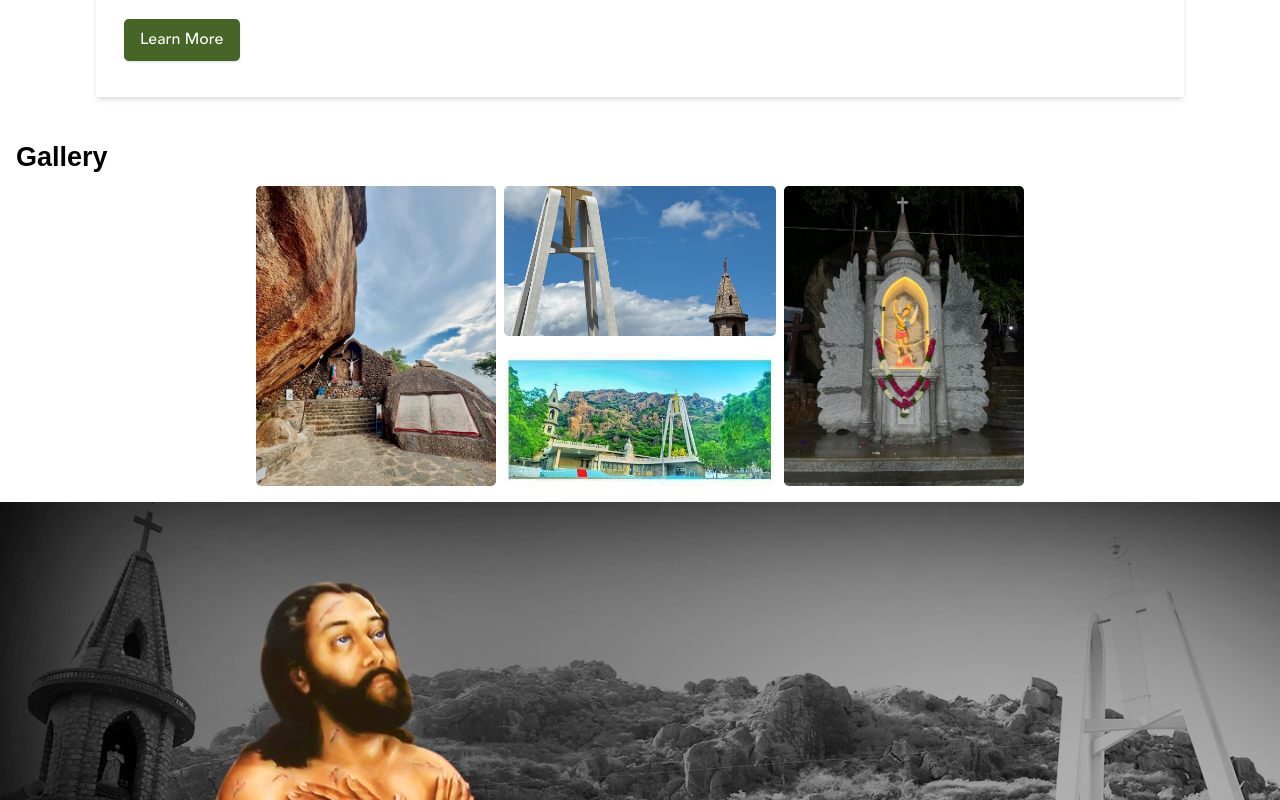
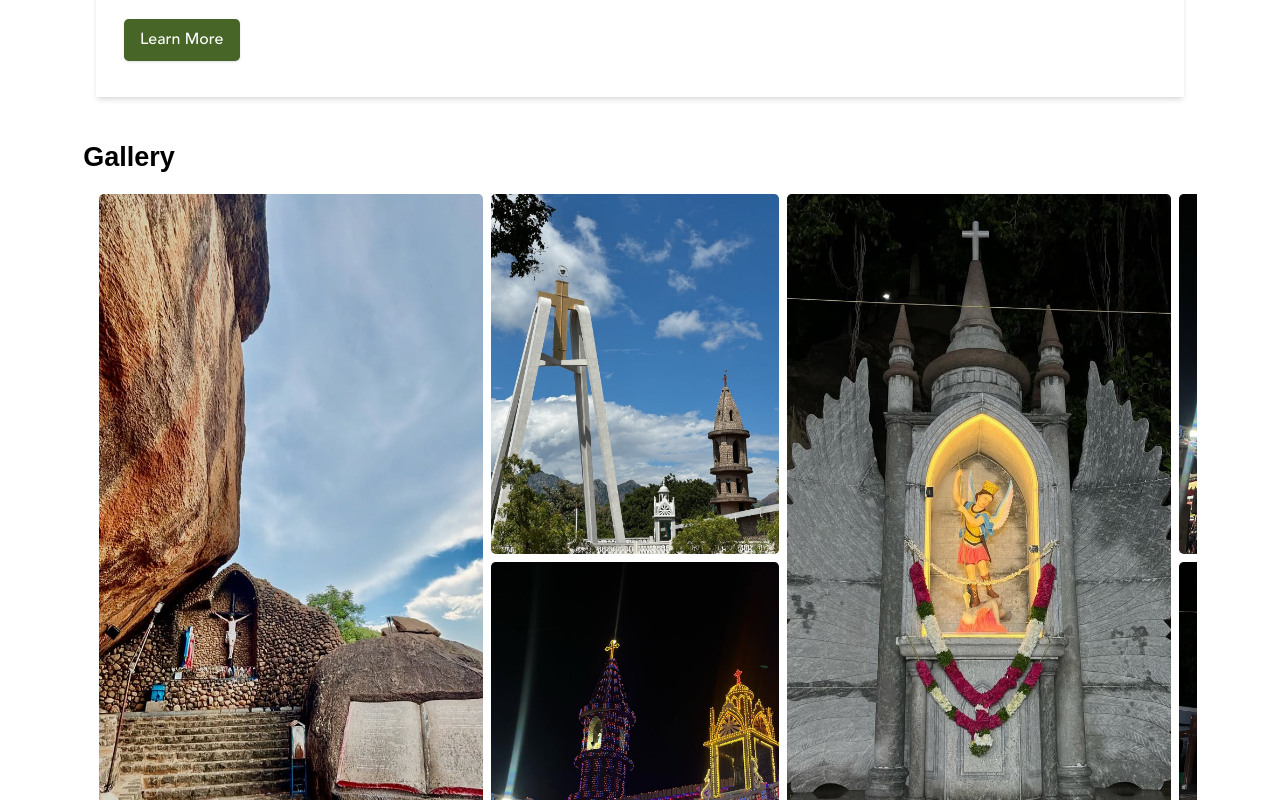
Before and after one commit to 0xrasla/devasahayam-mount, a React (Vite) app in the folder client/: page / in a window 1280 px wide. Shown: the part 1800-2600 px from the top of the page. Built offline with nearby package versions, Linux system fonts and the light colour scheme; a web font is replaced by a local one.

Commit message:
Gallery responsiveness achived

```diff
--- a/client/src/components/gallery.tsx
+++ b/client/src/components/gallery.tsx
@@ -1,34 +1,59 @@
 export default function Gallery() {
+  const images = [
+    { src: "1.jpg", alt: "Maniyadichan Parai" },
+    { src: "2.jpg", alt: "Maniyadichan Parai" },
+    { src: "5.jpg", alt: "Maniyadichan Parai" },
+    { src: "4.jpg", alt: "Maniyadichan Parai" },
+    { src: "5.jpg", alt: "Maniyadichan Parai" },
+    { src: "4.jpg", alt: "Maniyadichan Parai" },
+    { src: "1.jpg", alt: "Maniyadichan Parai" },
+    { src: "2.jpg", alt: "Maniyadichan Parai" },
+    { src: "5.jpg", alt: "Maniyadichan Parai" },
+    { src: "4.jpg", alt: "Maniyadichan Parai" },
+    { src: "5.jpg", alt: "Maniyadichan Parai" },
+    { src: "4.jpg", alt: "Maniyadichan Parai" },
+  ];
+
   return (
-    <section id="gallery" className="py-2 overflow-y-scroll">
-      <h2 className="text-[27px] text-black font-bold px-4 py-2">Gallery</h2>
-      <div className="container mx-auto px-4 flex gap-2 w-[100vh]">
-        <img
-          src={"1.jpg"}
-          alt={"Maniyadichan Parai"}
-          className="h-[300px] object-cover rounded-lg"
-        />
+    <section id="gallery" className="py-2 h-full  ">
 
-        <div className="flex flex-col gap-2">
-          <img
-            src={"2.jpg"}
-            alt={"Maniyadichan Parai"}
-            className="h-[150px] w-[300px] object-cover rounded-lg"
-          />
+<h2 className="text-[27px]  text-black font-bold md:w-[87%] md:mx-auto mx-6  py-2">Gallery</h2>
 
-          <img
-            src={"6.jpg"}
-            alt={"Maniyadichan Parai"}
-            className="h-[150px] w-[300px] object-cover rounded-lg"
-          />
-        </div>
 
-        <img
-          src={"4.jpg"}
-          alt={"Maniyadichan Parai"}
-          className="h-[300px] object-cover rounded-lg"
-        />
-      </div>
+
+<div className=" md:w-[87%] md:mx-auto mx-6 px-4 py-2 overflow-x-auto scrollbar-width-none">
+<div className="flex   gap-2">
+{images.map((image, index) => {
+
+const positionInChunk = (index % 3) + 1;
+console.log(positionInChunk);
+
+if(positionInChunk === 3 ) {
+  return null;
+}
+if(positionInChunk === 2 ) {
+  return (
+    <>
+    <div className="flex flex-col gap-2">
+      <img src={image?.src} alt="" className="min-w-16 max-w-48 md:min-w-48 md:max-w-64 lg:min-w-64 lg:max-w-72 object-cover rounded-lg aspect-auto h-full" />
+      <img src={images[index + 1]?.src} alt="" className="min-w-16 md:min-w-48 md:max-w-64 lg:min-w-64 lg:max-w-72 max-w-48 object-cover rounded-lg aspect-auto h-full" />
+    </div>
+
+    </>
+    );
+}
+
+return (
+<>
+<div className="">
+  <img src={image?.src} alt="" className="min-w-24 max-w-64 h-full  object-cover rounded-lg md:min-w-64 md:max-w-72 lg:min-w-64 lg:max-w-96  aspect-auto" />
+</div>
+
+</>
+);
+})}
+</div>
+</div>
     </section>
   );
 }
--- a/client/src/index.css
+++ b/client/src/index.css
@@ -216,3 +216,7 @@ body {
     transform: scale(1.2, 1);
   }
 }
+
+.scrollbar-width-none{
+  scrollbar-width: none;
+}
```
Also changed, not shown: 2 other files (tests, documents, lock files or other folders).
